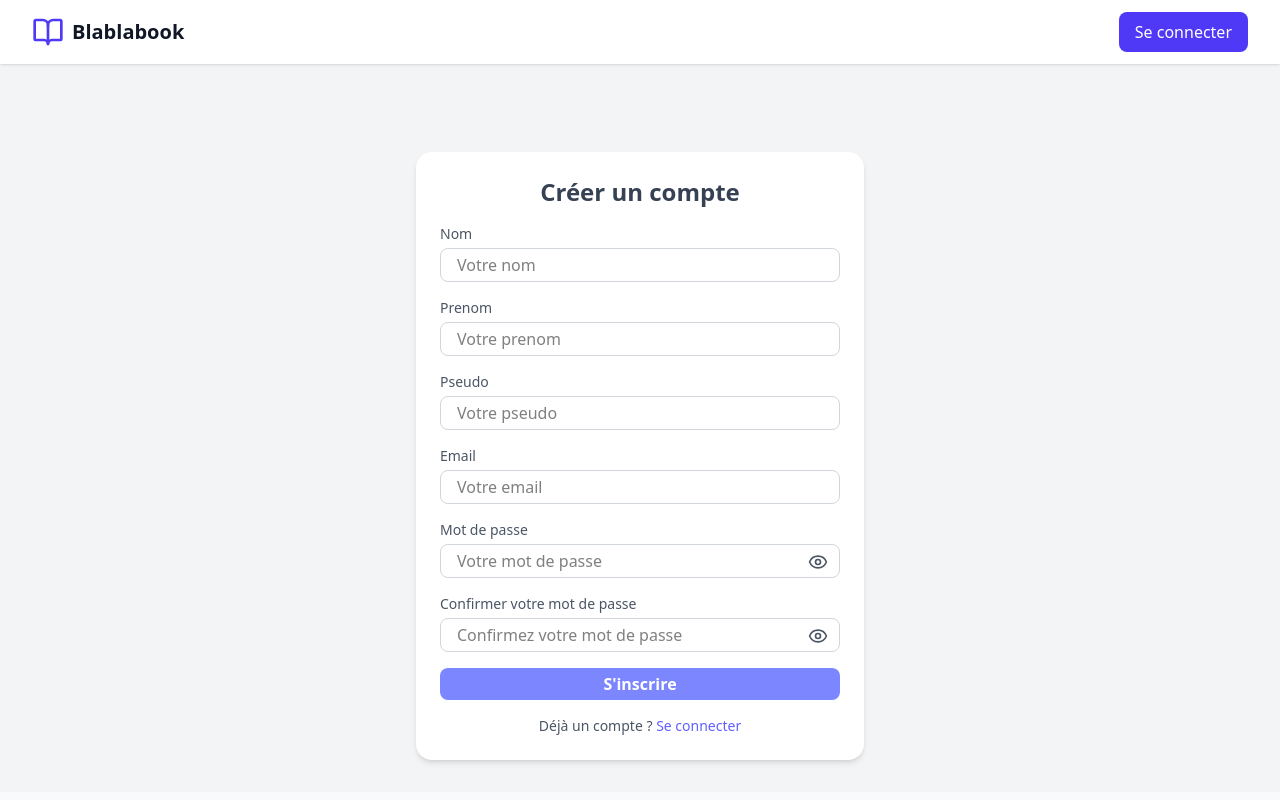
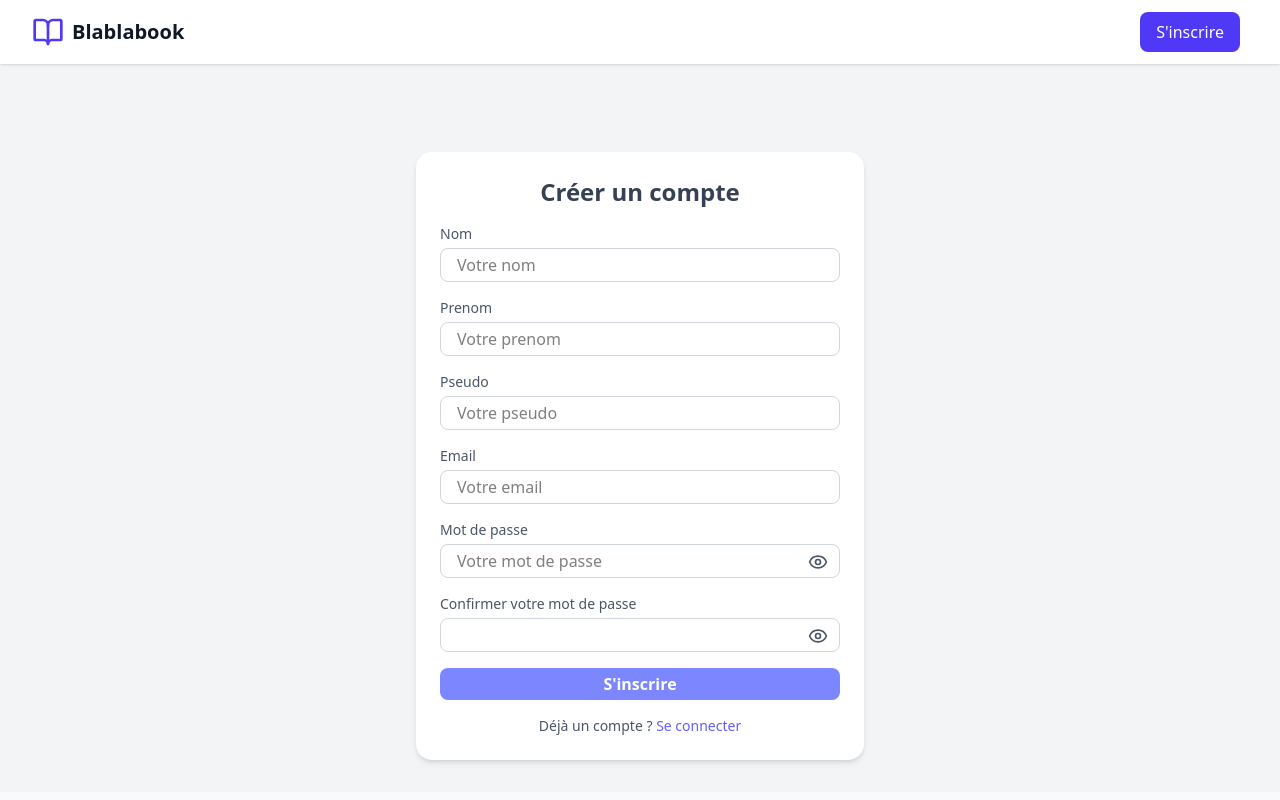
Before and after one commit to olfa-laarif/blablabook, a React (Vite) app in the folder front/: page /signup in a window 1280 px wide. Shown: the top 800 px of the page. Built offline with nearby package versions, Linux system fonts and the light colour scheme.

Commit message:
add handlesubmit forum in login and signup composant

```diff
--- a/front/src/components/BookCard.tsx
+++ b/front/src/components/BookCard.tsx
@@ -21,7 +21,6 @@ export default function BookCard({ book}: BookCardProps) {
         <div className="p-4">
           <h3 className="text-lg font-semibold text-gray-900 mb-1 h-12">{book.title} </h3>
           <p className="text-gray-600 text-sm mb-2">par {book.Author.firstname} {book.Author.lastname}</p>
-          <p className="text-gray-500 text-sm mb-4">{book.category}</p>
         </div>
       </div>
       </Link>
--- a/front/src/components/BookCarousel.tsx
+++ b/front/src/components/BookCarousel.tsx
@@ -56,8 +56,8 @@ export default function BookCarousel({ books }: BookCarouselProps) {
     <div className="relative max-w-7xl mx-auto">
       <div className="overflow-hidden relative px-12">
         <div className="grid grid-cols-3 gap-6">
-        {getCurrentSlideBooks().filter((book) => book !== undefined && book !== null).map((book, index) => (
-       <div key={`${book.id}-${index}`} className="transform transition-transform duration-500">
+        {getCurrentSlideBooks().map((book, index) => (
+        <div key={`${book.id}-${index}`} className="transform transition-transform duration-500">
               <BookCard book={book}
                 // onAddToRead={() => console.log('Added to read:', book.title)}
                 // onAddToReadLater={() => console.log('Added to read later:', book.title)}
--- a/front/src/components/Header.tsx
+++ b/front/src/components/Header.tsx
@@ -1,7 +1,8 @@
 import { BookOpen } from 'lucide-react';
-import { Link } from 'react-router-dom';
+import { Link,useLocation } from 'react-router-dom';
 
 export default function Header() {
+  const location = useLocation(); // Récupérer l'URL actuelle
 
   return (
     <header className="bg-white shadow-sm fixed w-full top-0 z-50">
@@ -11,11 +12,24 @@ export default function Header() {
             <BookOpen className="h-8 w-8 text-indigo-600" />
             <span className="ml-2 text-xl font-bold text-gray-900">Blablabook</span>
           </Link>
-          <Link to="/login">
-            <button className="bg-indigo-600 text-white px-4 py-2 rounded-lg hover:bg-indigo-700">
-              Se connecter
-            </button>
-            </Link>
+          {/* Afficher "Se connecter" sur la page d'accueil et /login */}
+          {(location.pathname === "/" || location.pathname === "/login") && (
+              <Link to="/login">
+                <button className="bg-indigo-600 text-white px-4 py-2 mx-2 rounded-lg hover:bg-indigo-700">
+                  Se connecter
+                </button>
+              </Link>
+            )}
+
+            {/* Afficher "S'inscrire" uniquement sur la page /signup */}
+            {location.pathname === "/signup" && (
+              <Link to="/signup">
+                <button className="bg-indigo-600 text-white px-4 py-2 mx-2 rounded-lg hover:bg-indigo-700">
+                  S'inscrire
+                </button>
+              </Link>
+            )}
+
         </div>
       </div>
     </header>
--- a/front/src/components/Login.tsx
+++ b/front/src/components/Login.tsx
@@ -1,24 +1,62 @@
 import { useState } from "react";
 import { Eye, EyeOff } from "lucide-react";
+//import { checkCredentials } from '../services/api';
 
 export default function Login() {
   const [passwordVisible, setPasswordVisible] = useState(false);
+    // stockage du message à afficher quand on a eu la réponse du serveur
+    //const [message, setMessage] = useState('');
+
+    // stockage du JWT quand l'utilisateur est authentifié
+    //const [jwt, setJwt] = useState('');
+
+  // Fonction de soumission du formulaire
+  const handleSubmit = (event: React.FormEvent<HTMLFormElement>) => {
+  event.preventDefault(); // Empêcher le rechargement de la page
+  // récupérer le contenu des champs
+  const formData = new FormData(event.currentTarget);
+  const data = Object.fromEntries(formData);
+  if(data){
+    console.log('Form submitted');
+    console.log(data);
+    console.log("Email:", data.email, "Password:", data.password);
+  }
+  /* exemple pour data :
+  {email: 'toto@mail.com', password: '123156'}
+  */
+  // envoyer les infos à l'API
+  //const userData=checkCredentials(data.email as string, data.password as string);
+  //setJwt(userData.token);
+
+  // les identifiants étaient bons, on a notamment "pseudo" dans les données
+  //console.log(userData);
+  //setMessage(`Bienvenue ${userData.pseudo}`);
+  //console.log(message);
+
+  };
 
   return (
     <div className="flex items-center justify-center min-h-screen bg-gray-100">
       <div className="w-full max-w-md p-6 bg-white rounded-2xl shadow-md mt-10">
         <h2 className="text-2xl font-bold text-center text-gray-700">Se connecter</h2>
-        <form className="mt-4">
+        <form  onSubmit={handleSubmit} className="mt-4">
           <div className="mb-4">
-            <label className="block text-sm font-medium text-gray-600">Email</label>
-            <input type="email" className="w-full px-4 py-1 mt-1 border border-gray-300 border border-gray-300-gray-300 rounded-lg focus:ring focus:ring-indigo-500 focus:outline-none" placeholder="Votre email" />
+            <label htmlFor="email" className="block text-sm font-medium text-gray-600">Email</label>
+            <input id="email" name="email"
+                type="email"
+                required
+                className="w-full px-4 py-1 mt-1 border border-gray-300 border border-gray-300-gray-300 rounded-lg focus:ring focus:ring-indigo-500 focus:outline-none" placeholder="Votre email" />
           </div>
           <div className="mb-4">
-            <label className="block text-sm font-medium text-gray-600">Mot de passe</label>
+            <label htmlFor="password" className="block text-sm font-medium text-gray-600">Mot de passe</label>
             {/* Ce div est utilisé pour positionner l'icône de visibilité du mot de passe en mode absolu à l'intérieur du champ de saisie. */}
             <div className="relative">
               {/* Ce champ d'entrée bascule entre un type 'password' et 'text' en fonction de l'état de `passwordVisible`. */}
-              <input type={passwordVisible ? "text" : "password"} className="w-full px-4 py-1 mt-1 border border-gray-300 border border-gray-300-gray-300 rounded-lg focus:ring focus:ring-indigo-500 focus:outline-none" placeholder="Votre mot de passe" />
+              <input type={passwordVisible ? "text" : "password"}
+                id="password"
+                name="password"
+                required
+                className="w-full px-4 py-1 mt-1 border border-gray-300 border border-gray-300-gray-300 rounded-lg focus:ring focus:ring-indigo-500 focus:outline-none" placeholder="Votre mot de passe" />
               {/* Ce bouton permet d'afficher ou masquer le mot de passe en modifiant l'état `passwordVisible` lorsqu'on clique dessus. */}
               <button
                 type="button"
@@ -30,7 +68,7 @@ export default function Login() {
               </button>
             </div>
           </div>
-          <button className="w-full px-4 py-1 font-bold text-white bg-indigo-400 rounded-lg hover:bg-indigo-600">Se connecter</button>
+          <button type="submit"   className="w-full px-4 py-1 font-bold text-white bg-indigo-400 rounded-lg hover:bg-indigo-600">Se connecter</button>
         </form>
         <p className="mt-4 text-sm text-center text-gray-600">
           Pas encore de compte ? <a href="/signup" className="text-indigo-500 hover:underline">S'inscrire</a>
--- a/front/src/components/NotFound.tsx
+++ b/front/src/components/NotFound.tsx
@@ -2,7 +2,7 @@
 export default function NotFound() {
   return (
     <div className="flex items-center justify-center min-h-screen bg-gray-50 px-6 py-24 sm:py-32 lg:px-8">
-      <div className="text-center max-w-xl whitespace-nowrap">
+      <div className="text-center ">
         <p className="text-base font-semibold text-indigo-600">Erreur 404</p>
         <h1 className="mt-4 text-5xl font-extrabold tracking-tight text-gray-900 sm:text-7xl">Page introuvable</h1>
         <p className="mt-6 text-lg text-gray-600 sm:text-xl">Désolé, la page que vous recherchez n'existe pas ou a été déplacée.</p>
--- a/front/src/components/signUp.tsx
+++ b/front/src/components/signUp.tsx
@@ -5,6 +5,27 @@ export default function SignUp() {
 
   const [passwordVisible, setPasswordVisible] = useState(false);
   const [confirmPasswordVisible, setConfirmPasswordVisible] = useState(false);
+  const [password, setPassword] = useState('');
+  const [confirmPassword, setConfirmPassword] = useState('');
+  const [passwordError, setPasswordError] = useState('');
+
+    // Fonction de soumission du formulaire
+    const handleSubmit = (event: React.FormEvent<HTMLFormElement>) => {
+    // Empêcher le rechargement de la page
+    event.preventDefault();
+    if (password !== confirmPassword) {
+      setPasswordError('Les deux mots de passe sont différents');
+      return;
+    }
+    setPasswordError('');
+    // récupérer le contenu des champs
+    const formData = new FormData(event.currentTarget);
+    const data = Object.fromEntries(formData);
+
+    console.log(data);
+
+
+    };
 
   return (
     <div className="flex items-center justify-center py-8 bg-gray-100">
@@ -12,52 +33,70 @@ export default function SignUp() {
         <h2 className="text-2xl font-bold text-center text-gray-700">
           Créer un compte
         </h2>
-        <form className="mt-4">
+        <form onSubmit={handleSubmit} className="mt-4">
           <div className="mb-4">
-            <label className="block text-sm font-medium text-gray-600">
+            <label htmlFor="lastname" className="block text-sm font-medium text-gray-600">
               Nom
             </label>
             <input
               type="text"
+              id="lastname"
+              name="lastname"
               className="w-full px-4 py-1 mt-1 border border-gray-300  rounded-lg focus:ring focus:ring-indigo-500 focus:outline-none"
               placeholder="Votre nom"
+              required
             />
           </div>
           <div className="mb-4">
-            <label className="block text-sm font-medium text-gray-600">
+            <label htmlFor="firstname" className="block text-sm font-medium text-gray-600">
               Prenom
             </label>
             <input
               type="text"
+              id="firstname"
+              name="firstname"
               className="w-full px-4 py-1 mt-1 border border-gray-300 rounded-lg focus:ring focus:ring-indigo-500 focus:outline-none"
               placeholder="Votre prenom"
+              required
             />
           </div>
           <div className="mb-4">
-            <label className="block text-sm font-medium text-gray-600">
+            <label htmlFor="pseudo" className="block text-sm font-medium text-gray-600">
               Pseudo
             </label>
             <input
               type="text"
+              id="pseudo"
+              name="pseudo"
               className="w-full px-4 py-1 mt-1 border border-gray-300 rounded-lg focus:ring focus:ring-indigo-500 focus:outline-none"
               placeholder="Votre pseudo"
+              required
             />
           </div>
           <div className="mb-4">
-            <label className="block text-sm font-medium text-gray-600">
+            <label htmlFor="email" className="block text-sm font-medium text-gray-600">
               Email
             </label>
-            <input
+            <input id="email"
+              name="email"
               type="email"
               className="w-full px-4 py-1 mt-1 border border-gray-300 rounded-lg focus:ring focus:ring-indigo-500 focus:outline-none"
               placeholder="Votre email"
+              required
             />
           </div>
           <div className="mb-4">
-            <label className="block text-sm font-medium text-gray-600">Mot de passe</label>
+            <label htmlFor="password" className="block text-sm font-medium text-gray-600">Mot de passe</label>
             <div className="relative">
                {/* Ce champ d'entrée bascule entre un type 'password' et 'text' en fonction de l'état de `passwordVisible`. */}
-              <input type={passwordVisible ? "text" : "password"} className="w-full px-4 py-1 mt-1 border border-gray-300 rounded-lg focus:ring focus:ring-indigo-500 focus:outline-none" placeholder="Votre mot de passe" />
+              <input type={passwordVisible ? "text" : "password"}
+              id="password"
+              name="password"
+              value={password}
+              onChange={(e) => setPassword(e.target.value)}
+              className="w-full px-4 py-1 mt-1 border border-gray-300 rounded-lg focus:ring focus:ring-indigo-500 focus:outline-none" placeholder="Votre mot de passe"
+              required
+              minLength={8}/>
               {/* Ce bouton permet d'afficher ou masquer le mot de passe en modifiant l'état `passwordVisible` lorsqu'on clique dessus. */}
               <button
                 type="button"
@@ -70,19 +109,35 @@ export default function SignUp() {
             </div>
           </div>
           <div className="mb-4">
-            <label className="block text-sm font-medium text-gray-600">Confirmer votre mot de passe</label>
+            <label htmlFor="confirmPassword" className="block text-sm font-medium text-gray-600">Confirmer votre mot de passe</label>
             <div className="relative">
-              <input type={confirmPasswordVisible ? "text" : "password"} className="w-full px-4 py-1 mt-1 border border-gray-300 rounded-lg focus:ring focus:ring-indigo-500 focus:outline-none" placeholder="Confirmez votre mot de passe" />
+              <input type={confirmPasswordVisible ? "text" : "password"}
+              id="confirmPassword"
+              name="confirmPassword"
+              value={confirmPassword}
+              onChange={(e) => {
+              setConfirmPassword(e.target.value);
+              if (passwordError) setPasswordError('');
+              }}
+              className={`w-full px-4 py-1 mt-1 border border-gray-300 rounded-lg focus:ring focus:ring-indigo-500 focus:outline-none" placeholder="Confirmez votre mot de passe ${
+                passwordError ? 'border-red-500' : ''
+              }`}
+              required
+              minLength={8}
+              />
               <button
                 type="button"
-                className="absolute right-3 top-3 text-gray-600"
+                className="absolute right-3 top-3 text-gray-600 "
                 onClick={() => setConfirmPasswordVisible(!confirmPasswordVisible)}
               >
                 {confirmPasswordVisible ? <EyeOff size={20} /> : <Eye size={20} />}
               </button>
             </div>
+            {passwordError && (
+                <p className="mt-1 text-sm text-red-600">{passwordError}</p>
+              )}
           </div>
-          <button className="w-full px-4 py-1 font-bold text-white bg-indigo-400 rounded-lg hover:bg-indigo-600">
+          <button type="submit" className="w-full px-4 py-1 font-bold text-white bg-indigo-400 rounded-lg hover:bg-indigo-600">
             S'inscrire
           </button>
         </form>
--- a/front/src/pages/HomePage.tsx
+++ b/front/src/pages/HomePage.tsx
@@ -33,7 +33,7 @@ const HomePage = () => {
 return (
     <>
         <div className="min-h-screen bg-gray-50">
-        <Header />
+        <Header/>
         <Hero />
         <SearchBar
         searchQuery={searchQuery}
```
Also changed, not shown: front/src/App.tsx (+2 -5 lines), front/src/pages/LoginPage.tsx (+0 -19 lines), front/src/services/api.tsx (+27 -3 lines), front/src/components/Features.tsx (line endings or trailing spaces), front/src/pages/Books.tsx (added).
